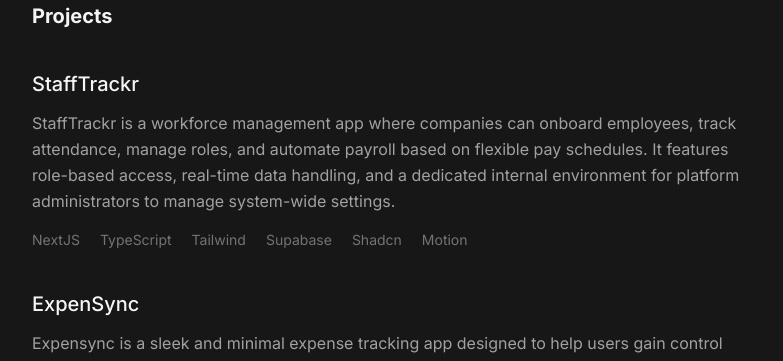
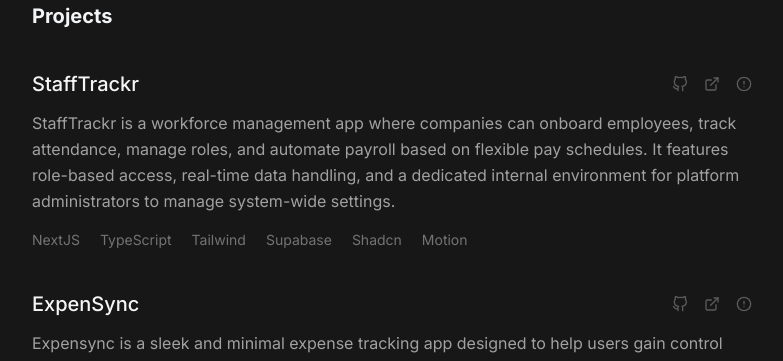
Before and after one commit to Syddl/justine-portfolio, a Next.js app: page / in a window 1280 px wide. Shown: the part 1246-1607 px from the top of the page, without its empty margins (248-1031 px from the left). Built offline with nearby package versions, Linux system fonts and the light colour scheme; no server answers.

Commit message:
fix: aligned socials

```diff
--- a/src/component/ProjectCard.jsx
+++ b/src/component/ProjectCard.jsx
@@ -18,13 +18,13 @@
 
   return (
     <div className="group cursor-pointer p-4 -m-4 rounded-lg hover:bg-neutral-800/30 transition-all duration-300">
-      <div className="flex items-start justify-between mb-3">
+      <div className="flex items-center justify-between mb-3">
         <h1
           className={`${inter.className}  text-xl font-medium text-neutral-100 group-hover:text-blue-400 transition-colors`}
         >
           {props.data.name}
         </h1>
-        <div className="flex items-center gap-4 ml-4 opacity-0 group-hover:opacity-100 transition-opacity duration-300">
+        <div className="flex items-center gap-4 ml-4 opacity-75 group-hover:opacity-100 transition-opacity duration-300">
           <Link
             target="_blank"
             href={props.data.github}
```
